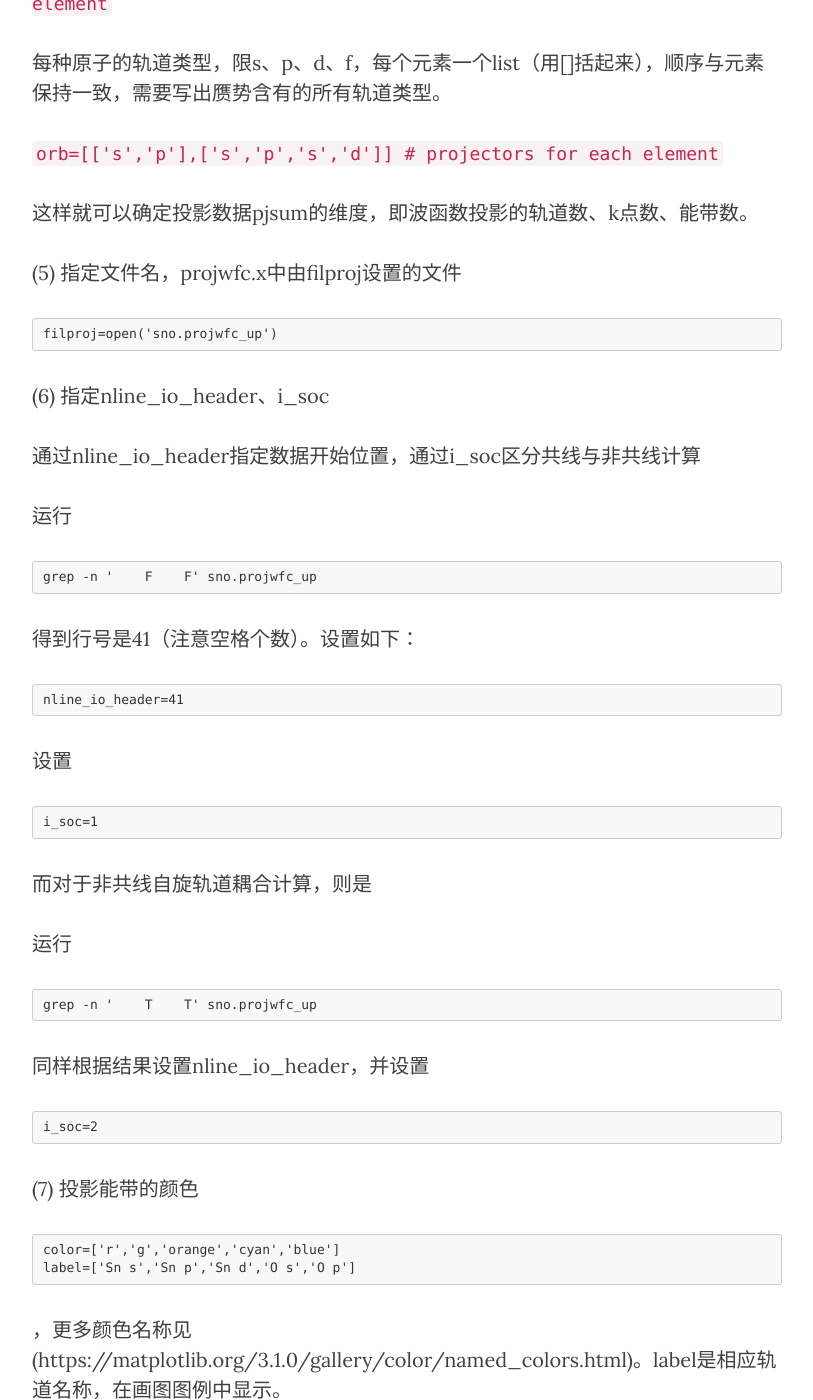
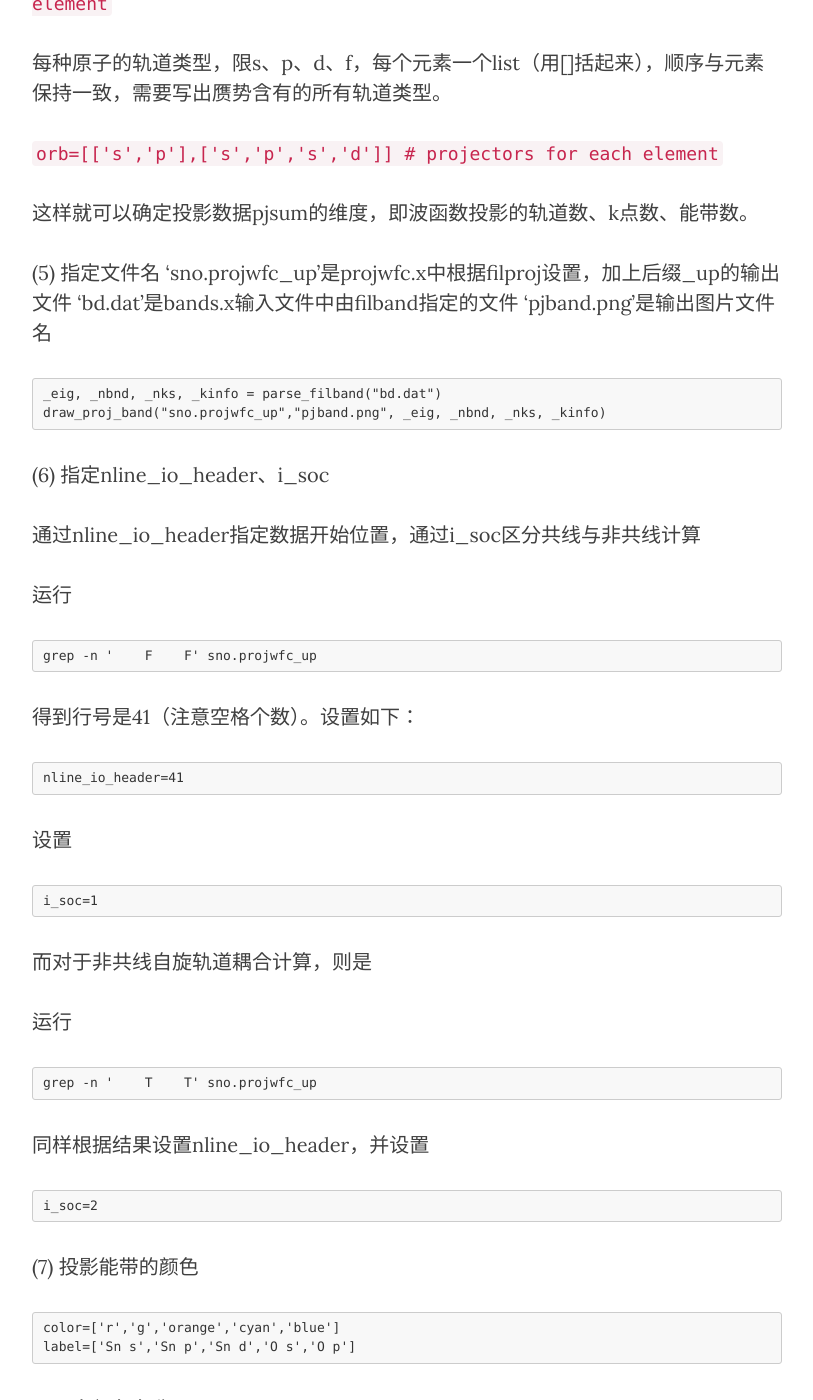
Before and after one commit to yyyu200/DFTbook, a Jekyll site: the page built from _posts/2019-04-01-HandsOn.md, in a window 1280 px wide and 1400 px high, scrolled down 63889 px. Shown: the whole window, without its empty margins (233-1046 px from the left). Built offline with Jekyll 4.4.1, drawn with Linux system fonts in a browser that asks for light colours; nearby versions of some CDN libraries; formulas are drawn with MathJax 3; comment, search, counter and statistics services are not loaded; some of the changed text lies outside the part shown.

Commit message:
modify at tx

````diff
--- a/_posts/2019-04-01-HandsOn.md
+++ b/_posts/2019-04-01-HandsOn.md
@@ -2133,10 +2133,14 @@
 
 这样就可以确定投影数据pjsum的维度，即波函数投影的轨道数、k点数、能带数。
 
-(5) 指定文件名，projwfc.x中由filproj设置的文件
-
-```
-filproj=open('sno.projwfc_up')
+(5) 指定文件名
+'sno.projwfc_up'是projwfc.x中根据filproj设置，加上后缀_up的输出文件
+'bd.dat'是bands.x输入文件中由filband指定的文件
+'pjband.png'是输出图片文件名
+
+```
+_eig, _nbnd, _nks, _kinfo = parse_filband("bd.dat")
+draw_proj_band("sno.projwfc_up","pjband.png", _eig, _nbnd, _nks, _kinfo)
 ```
 
 (6) 指定nline_io_header、i_soc
@@ -2190,22 +2194,11 @@
 scale=30.0
 ```
 
-(9) k点路径名称
-
-```
-plt.xticks(vline, ('M'，r'${\Gamma}$', 'Z') )
-```
-
-k点横坐标
-
-```
-vline=(0,30,60)
-```
-
-(10) 输出图片文件名，分辨率
-
-```
-plt.savefig('pjband.png',dpi=400)
+(9) k点路径坐标、名称
+
+```
+    x_ticks=(0,30,60)
+    x_labels=('M', r'${\Gamma}$', 'Z')
 ```
 
 ### 6.3 波函数
````
